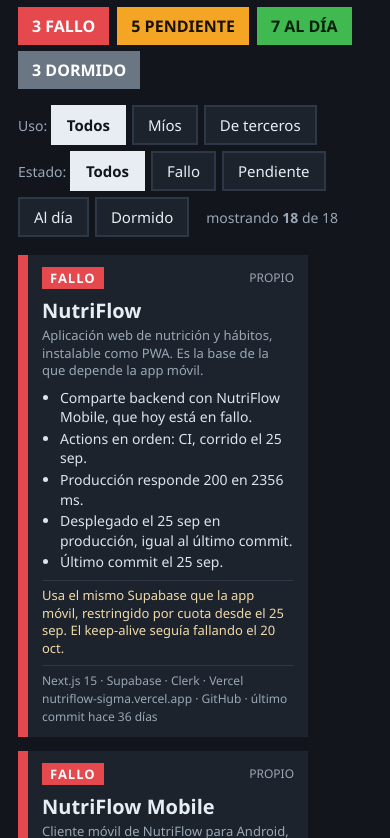
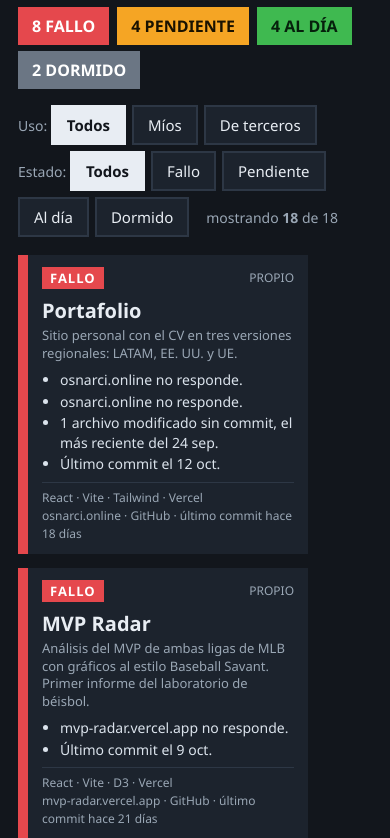
Before and after one commit to oscarjnz/rt-panel-79401b2e, a plain HTML site: page proyectos/index.html in a window 390 px wide. Shown: the part 118-956 px from the top of the page. Drawn offline with Linux system fonts and the light colour scheme.

Commit message:
Actualización 2026-10-30 20:46

```diff
--- a/proyectos/index.html
+++ b/proyectos/index.html
@@ -30,31 +30,31 @@
 .back{display:inline-block;margin:0 0 8px 0;padding:6px 14px;background:#1c232d;color:#9ec5f0;border:2px solid #2d3745;border-radius:18px;text-decoration:none;font-size:14px;}
 .foot{margin-top:16px;font-size:12px;color:#6b7684;}
 </style></head><body><div class="wrap">
-<div class="head"><div class="l"><a class="back" href="../">&#8249; Inicio</a><h1>Estado de proyectos</h1><div id="gen" data-ts="1793405774085"><span id="age">generado el 30 oct a las 20:16</span></div></div><div class="r"><div id="clock"></div></div></div>
+<div class="head"><div class="l"><a class="back" href="../">&#8249; Inicio</a><h1>Estado de proyectos</h1><div id="gen" data-ts="1793407574144"><span id="age">generado el 30 oct a las 20:46</span></div></div><div class="r"><div id="clock"></div></div></div>
 <div id="stalewarn">Los datos tienen más de 12 horas: el PC no ha regenerado el panel.</div>
-<div class="sum"><span class="s-rojo">3 FALLO</span><span class="s-ambar">5 PENDIENTE</span><span class="s-verde">7 AL DÍA</span><span class="s-gris">3 DORMIDO</span></div>
+<div class="sum"><span class="s-rojo">8 FALLO</span><span class="s-ambar">4 PENDIENTE</span><span class="s-verde">4 AL DÍA</span><span class="s-gris">2 DORMIDO</span></div>
 <div class="bar">Uso: <a class="btn on" data-g="uso" data-v="todos" href="#uso=todos">Todos</a><a class="btn" data-g="uso" data-v="propio" href="#uso=propio">Míos</a><a class="btn" data-g="uso" data-v="terceros" href="#uso=terceros">De terceros</a>
  &nbsp; Estado: <a class="btn on" data-g="est" data-v="todos" href="#est=todos">Todos</a><a class="btn" data-g="est" data-v="rojo" href="#est=rojo">Fallo</a><a class="btn" data-g="est" data-v="ambar" href="#est=ambar">Pendiente</a><a class="btn" data-g="est" data-v="verde" href="#est=verde">Al día</a><a class="btn" data-g="est" data-v="gris" href="#est=gris">Dormido</a>
  &nbsp; mostrando <b id="shown">18</b> de 18</div>
 <div id="cards">
-<div class="card e-rojo" data-uso="propio" data-est="rojo"><span class="chip">FALLO</span><span class="usotag">propio</span><div class="name">NutriFlow</div><div class="desc">Aplicación web de nutrición y hábitos, instalable como PWA. Es la base de la que depende la app móvil.</div><ul class="facts"><li>Comparte backend con NutriFlow Mobile, que hoy está en fallo.</li><li>Actions en orden: CI, corrido el 25 sep.</li><li>Producción responde 200 en 2356 ms.</li><li>Desplegado el 25 sep en producción, igual al último commit.</li><li>Último commit el 25 sep.</li></ul><div class="nota">Usa el mismo Supabase que la app móvil, restringido por cuota desde el 25 sep. El keep-alive seguía fallando el 20 oct.</div><div class="meta">Next.js 15 · Supabase · Clerk · Vercel<br>nutriflow-sigma.vercel.app · GitHub · último commit <span class="rel" data-ts="1790312870000"></span></div></div>
-<div class="card e-rojo" data-uso="propio" data-est="rojo"><span class="chip">FALLO</span><span class="usotag">propio</span><div class="name">NutriFlow Mobile</div><div class="desc">Cliente móvil de NutriFlow para Android, con APK de release firmado.</div><ul class="facts"><li>El último run de Actions (Supabase keep-alive) terminó en fallo el 28 oct.</li><li>3 archivos modificados sin commit, el más reciente del 4 sep.</li><li>Último commit el 25 sep.</li></ul><div class="nota">El keep-alive de Supabase recibe un 402: el proyecto está restringido por cuota (diagnosticado el 25 sep). Mientras siga así, la app no puede iniciar sesión.</div><div class="meta">Flutter · Supabase · Clerk<br>GitHub · último commit <span class="rel" data-ts="1790312870000"></span></div></div>
-<div class="card e-rojo" data-uso="propio" data-est="rojo"><span class="chip">FALLO</span><span class="usotag">propio</span><div class="name">S.S.S. Security Smart Services</div><div class="desc">Plataforma de monitoreo de seguridad de red: panel web, relay y agente de escaneo que corre en la máquina del cliente.</div><ul class="facts"><li>El chequeo de salud de la API reporta «degraded»: la base de datos no es alcanzable.</li><li>Producción responde 200 en 281 ms.</li><li>Desplegado el 27 ago en producción, igual al último commit.</li><li>Último commit el 27 ago.</li></ul><div class="nota">Causa conocida (verificada el 25 sep): el proyecto de Supabase está restringido por exceder la cuota de almacenamiento. Sigue sin responder el 21 oct.</div><div class="meta">React · Vite · TypeScript · Supabase · Vercel<br>securitysmartservices.site · GitHub · último commit <span class="rel" data-ts="1787851147000"></span></div></div>
+<div class="card e-rojo" data-uso="propio" data-est="rojo"><span class="chip">FALLO</span><span class="usotag">propio</span><div class="name">Portafolio</div><div class="desc">Sitio personal con el CV en tres versiones regionales: LATAM, EE. UU. y UE.</div><ul class="facts"><li>osnarci.online no responde.</li><li>osnarci.online no responde.</li><li>1 archivo modificado sin commit, el más reciente del 24 sep.</li><li>Último commit el 12 oct.</li></ul><div class="meta">React · Vite · Tailwind · Vercel<br>osnarci.online · GitHub · último commit <span class="rel" data-ts="1791819217000"></span></div></div>
+<div class="card e-rojo" data-uso="propio" data-est="rojo"><span class="chip">FALLO</span><span class="usotag">propio</span><div class="name">MVP Radar</div><div class="desc">Análisis del MVP de ambas ligas de MLB con gráficos al estilo Baseball Savant. Primer informe del laboratorio de béisbol.</div><ul class="facts"><li>mvp-radar.vercel.app no responde.</li><li>Último commit el 9 oct.</li></ul><div class="meta">React · Vite · D3 · Vercel<br>mvp-radar.vercel.app · GitHub · último commit <span class="rel" data-ts="1791557232000"></span></div></div>
+<div class="card e-rojo" data-uso="propio" data-est="rojo"><span class="chip">FALLO</span><span class="usotag">propio</span><div class="name">Índice académico PUCMM</div><div class="desc">Calculadora de índice para estudiantes de Derecho: se elige el cuatrimestre cerrado y solo se escriben las notas.</div><ul class="facts"><li>indice-academico.vercel.app no responde.</li><li>oscarjnz.github.io no responde.</li><li>Último commit el 7 oct.</li></ul><div class="meta">Web estática<br>indice-academico.vercel.app · oscarjnz.github.io · GitHub · último commit <span class="rel" data-ts="1791425111000"></span></div></div>
+<div class="card e-rojo" data-uso="propio" data-est="rojo"><span class="chip">FALLO</span><span class="usotag">propio</span><div class="name">Pedribel Motors</div><div class="desc">Portal de catálogo de un negocio de motos, con carrusel y un backend que sirve las imágenes desde Cloudflare R2.</div><ul class="facts"><li>oscarjnz.github.io no responde.</li><li>Último commit el 25 sep.</li></ul><div class="meta">HTML estático · Express · Cloudflare R2<br>oscarjnz.github.io · GitHub · último commit <span class="rel" data-ts="1790312871000"></span></div></div>
+<div class="card e-rojo" data-uso="propio" data-est="rojo"><span class="chip">FALLO</span><span class="usotag">propio</span><div class="name">NutriFlow</div><div class="desc">Aplicación web de nutrición y hábitos, instalable como PWA. Es la base de la que depende la app móvil.</div><ul class="facts"><li>nutriflow-sigma.vercel.app no responde.</li><li>Último commit el 25 sep.</li></ul><div class="nota">Usa el mismo Supabase que la app móvil, restringido por cuota desde el 25 sep. El keep-alive seguía fallando el 20 oct.</div><div class="meta">Next.js 15 · Supabase · Clerk · Vercel<br>nutriflow-sigma.vercel.app · GitHub · último commit <span class="rel" data-ts="1790312870000"></span></div></div>
+<div class="card e-rojo" data-uso="propio" data-est="rojo"><span class="chip">FALLO</span><span class="usotag">propio</span><div class="name">Active Calendar</div><div class="desc">Reúne las tareas de Blackboard de la semana por materia, con avance y recordatorios por correo y Telegram. Lo usan varios compañeros, cada uno con su cuenta.</div><ul class="facts"><li>activecalendar.site no responde.</li><li>La rama local no sigue a ninguna rama remota.</li><li>Se despliega a mano o por Actions con wrangler.</li><li>Último commit el 21 sep.</li></ul><div class="meta">Cloudflare Worker · Supabase<br>activecalendar.site · GitHub · último commit <span class="rel" data-ts="1790004262000"></span></div></div>
+<div class="card e-rojo" data-uso="propio" data-est="rojo"><span class="chip">FALLO</span><span class="usotag">propio</span><div class="name">S.S.S. Security Smart Services</div><div class="desc">Plataforma de monitoreo de seguridad de red: panel web, relay y agente de escaneo que corre en la máquina del cliente.</div><ul class="facts"><li>securitysmartservices.site no responde.</li><li>El chequeo de salud de la API reporta «sin respuesta».</li><li>Último commit el 27 ago.</li></ul><div class="nota">Causa conocida (verificada el 25 sep): el proyecto de Supabase está restringido por exceder la cuota de almacenamiento. Sigue sin responder el 21 oct.</div><div class="meta">React · Vite · TypeScript · Supabase · Vercel<br>securitysmartservices.site · GitHub · último commit <span class="rel" data-ts="1787851147000"></span></div></div>
+<div class="card e-rojo" data-uso="propio" data-est="rojo"><span class="chip">FALLO</span><span class="usotag">propio</span><div class="name">Productivity OS</div><div class="desc">Aplicación de productividad personal desplegada en Vercel.</div><ul class="facts"><li>productivity-os-beryl.vercel.app no responde.</li><li>Sin commits desde el 2 jul.</li></ul><div class="meta">Next.js 15 · Supabase · Vercel<br>productivity-os-beryl.vercel.app · GitHub · último commit <span class="rel" data-ts="1783050719000"></span></div></div>
 <div class="card e-ambar" data-uso="propio" data-est="ambar"><span class="chip">PENDIENTE</span><span class="usotag">propio</span><div class="name">Automatizaciones n8n</div><div class="desc">Flujos de n8n en un VPS, con un único script de despliegue y pruebas por workflow.</div><ul class="facts"><li>2 archivos modificados sin commit, el más reciente del 7 oct.</li><li>Último commit el 22 oct.</li></ul><div class="meta">n8n · Node<br>GitHub · último commit <span class="rel" data-ts="1792702065000"></span></div></div>
 <div class="card e-ambar" data-uso="terceros" data-est="ambar"><span class="chip">PENDIENTE</span><span class="usotag">terceros · cliente</span><div class="name">Les Chez Casa de Moda</div><div class="desc">Tienda online de moda para una clienta. Se construye por fases: el frontend y las pruebas están al día; base de datos, despliegue y dominio vienen después.</div><ul class="facts"><li>9 archivos modificados sin commit, el más reciente del 22 oct.</li><li>Último commit el 21 oct.</li></ul><div class="meta">Next.js 16 · Tailwind 4 · Vitest · Playwright<br>GitHub · último commit <span class="rel" data-ts="1792594529000"></span></div></div>
-<div class="card e-ambar" data-uso="propio" data-est="ambar"><span class="chip">PENDIENTE</span><span class="usotag">propio</span><div class="name">Portafolio</div><div class="desc">Sitio personal con el CV en tres versiones regionales: LATAM, EE. UU. y UE.</div><ul class="facts"><li>1 archivo modificado sin commit, el más reciente del 24 sep.</li><li>Las 2 URL de producción responden 200.</li><li>Desplegado el 12 oct en producción, igual al último commit.</li><li>Último commit el 12 oct.</li></ul><div class="meta">React · Vite · Tailwind · Vercel<br>osnarci.online · GitHub · último commit <span class="rel" data-ts="1791819217000"></span></div></div>
-<div class="card e-ambar" data-uso="propio" data-est="ambar"><span class="chip">PENDIENTE</span><span class="usotag">propio</span><div class="name">Active Calendar</div><div class="desc">Reúne las tareas de Blackboard de la semana por materia, con avance y recordatorios por correo y Telegram. Lo usan varios compañeros, cada uno con su cuenta.</div><ul class="facts"><li>La rama local no sigue a ninguna rama remota.</li><li>Actions en orden: Deploy Worker, corrido el 21 sep.</li><li>Producción responde 200 en 564 ms.</li><li>Se despliega a mano o por Actions con wrangler.</li><li>Último commit el 21 sep.</li></ul><div class="meta">Cloudflare Worker · Supabase<br>activecalendar.site · GitHub · último commit <span class="rel" data-ts="1790004262000"></span></div></div>
-<div class="card e-ambar" data-uso="propio" data-est="ambar"><span class="chip">PENDIENTE</span><span class="usotag">propio</span><div class="name">S.S.S. Scanner Agent</div><div class="desc">Agente de código abierto (MIT) que corre dentro de la red del cliente y ejecuta los escaneos que ordena el panel.</div><ul class="facts"><li>La rama local no sigue a ninguna rama remota.</li><li>Actions en orden: Build &amp; Release Agent Binaries, corrido el 9 ago.</li><li>Último commit el 9 ago.</li></ul><div class="meta">Node · TypeScript<br>GitHub · último commit <span class="rel" data-ts="1786250845000"></span></div></div>
+<div class="card e-ambar" data-uso="propio" data-est="ambar"><span class="chip">PENDIENTE</span><span class="usotag">propio</span><div class="name">NutriFlow Mobile</div><div class="desc">Cliente móvil de NutriFlow para Android, con APK de release firmado.</div><ul class="facts"><li>3 archivos modificados sin commit, el más reciente del 4 sep.</li><li>Último commit el 25 sep.</li></ul><div class="nota">El keep-alive de Supabase recibe un 402: el proyecto está restringido por cuota (diagnosticado el 25 sep). Mientras siga así, la app no puede iniciar sesión.</div><div class="meta">Flutter · Supabase · Clerk<br>GitHub · último commit <span class="rel" data-ts="1790312870000"></span></div></div>
+<div class="card e-ambar" data-uso="propio" data-est="ambar"><span class="chip">PENDIENTE</span><span class="usotag">propio</span><div class="name">S.S.S. Scanner Agent</div><div class="desc">Agente de código abierto (MIT) que corre dentro de la red del cliente y ejecuta los escaneos que ordena el panel.</div><ul class="facts"><li>La rama local no sigue a ninguna rama remota.</li><li>Último commit el 9 ago.</li></ul><div class="meta">Node · TypeScript<br>GitHub · último commit <span class="rel" data-ts="1786250845000"></span></div></div>
 <div class="card e-verde" data-uso="propio" data-est="verde"><span class="chip">ACTIVO</span><span class="usotag">propio · UNIBE</span><div class="name">SEO de UNIBE</div><div class="desc">Optimización SEO (Rank Math) de los sitios de la universidad, una subcarpeta por sitio y un informe de entrega por cada uno.</div><ul class="facts"><li>Última nota de trabajo el 23 oct.</li><li>Sin repositorio: el avance se sigue por las notas de la carpeta.</li></ul><div class="meta">WordPress · Rank Math<br>local · última nota <span class="rel" data-ts="1792764385477"></span></div></div>
-<div class="card e-verde" data-uso="propio" data-est="verde"><span class="chip">AL DÍA</span><span class="usotag">propio</span><div class="name">MVP Radar</div><div class="desc">Análisis del MVP de ambas ligas de MLB con gráficos al estilo Baseball Savant. Primer informe del laboratorio de béisbol.</div><ul class="facts"><li>Producción responde 200 en 551 ms.</li><li>Desplegado el 9 oct en producción, igual al último commit.</li><li>Último commit el 9 oct.</li></ul><div class="meta">React · Vite · D3 · Vercel<br>mvp-radar.vercel.app · GitHub · último commit <span class="rel" data-ts="1791557232000"></span></div></div>
-<div class="card e-verde" data-uso="propio" data-est="verde"><span class="chip">AL DÍA</span><span class="usotag">propio</span><div class="name">Índice académico PUCMM</div><div class="desc">Calculadora de índice para estudiantes de Derecho: se elige el cuatrimestre cerrado y solo se escriben las notas.</div><ul class="facts"><li>Actions en orden: pages-build-deployment, corrido el 7 oct.</li><li>Las 2 URL de producción responden 200.</li><li>Desplegado el 7 oct en GitHub Pages, igual al último commit.</li><li>Último commit el 7 oct.</li></ul><div class="meta">Web estática<br>indice-academico.vercel.app · oscarjnz.github.io · GitHub · último commit <span class="rel" data-ts="1791425111000"></span></div></div>
-<div class="card e-verde" data-uso="propio" data-est="verde"><span class="chip">AL DÍA</span><span class="usotag">propio</span><div class="name">Pedribel Motors</div><div class="desc">Portal de catálogo de un negocio de motos, con carrusel y un backend que sirve las imágenes desde Cloudflare R2.</div><ul class="facts"><li>Actions en orden: pages-build-deployment, corrido el 25 sep.</li><li>Producción responde 200 en 205 ms.</li><li>Desplegado el 25 sep en GitHub Pages, igual al último commit.</li><li>Último commit el 25 sep.</li></ul><div class="meta">HTML estático · Express · Cloudflare R2<br>oscarjnz.github.io · GitHub · último commit <span class="rel" data-ts="1790312871000"></span></div></div>
-<div class="card e-verde" data-uso="propio" data-est="verde"><span class="chip">AL DÍA</span><span class="usotag">propio</span><div class="name">Secure Home AI</div><div class="desc">Repositorio original del producto S.H.S (Security Home Services). El desarrollo vigente vive en S.S.S.</div><ul class="facts"><li>Actions en orden: CI, corrido el 26 abr.</li><li>Desplegado el 25 sep en producción, igual al último commit.</li><li>Último commit el 25 sep.</li></ul><div class="meta">React 18 · Vite · Supabase<br>GitHub · último commit <span class="rel" data-ts="1790312871000"></span></div></div>
-<div class="card e-verde" data-uso="propio" data-est="verde"><span class="chip">AL DÍA</span><span class="usotag">propio</span><div class="name">MCU Timeline</div><div class="desc">Línea de tiempo cronológica y narrativa del universo cinematográfico de Marvel, en español e inglés.</div><ul class="facts"><li>Desplegado el 2 sep en producción, igual al último commit.</li><li>Último commit el 2 sep.</li></ul><div class="meta">Next.js 16 · Tailwind 4<br>GitHub · último commit <span class="rel" data-ts="1788403628000"></span></div></div>
+<div class="card e-verde" data-uso="propio" data-est="verde"><span class="chip">AL DÍA</span><span class="usotag">propio</span><div class="name">Secure Home AI</div><div class="desc">Repositorio original del producto S.H.S (Security Home Services). El desarrollo vigente vive en S.S.S.</div><ul class="facts"><li>Último commit el 25 sep.</li></ul><div class="meta">React 18 · Vite · Supabase<br>GitHub · último commit <span class="rel" data-ts="1790312871000"></span></div></div>
+<div class="card e-verde" data-uso="propio" data-est="verde"><span class="chip">AL DÍA</span><span class="usotag">propio</span><div class="name">MCU Timeline</div><div class="desc">Línea de tiempo cronológica y narrativa del universo cinematográfico de Marvel, en español e inglés.</div><ul class="facts"><li>Último commit el 2 sep.</li></ul><div class="meta">Next.js 16 · Tailwind 4<br>GitHub · último commit <span class="rel" data-ts="1788403628000"></span></div></div>
 <div class="card e-verde" data-uso="propio" data-est="verde"><span class="chip">AL DÍA</span><span class="usotag">propio</span><div class="name">Jarvis UI</div><div class="desc">Interfaz web del asistente Jarvis.</div><ul class="facts"><li>Último commit el 21 ago.</li></ul><div class="meta">Next.js 16 · Tailwind 4<br>local · último commit <span class="rel" data-ts="1787341592000"></span></div></div>
 <div class="card e-gris" data-uso="propio" data-est="gris"><span class="chip">SIN GIT</span><span class="usotag">propio</span><div class="name">Jarvis</div><div class="desc">Asistente personal local-first: el modelo corre en la propia máquina y los datos personales no salen a proveedores de IA.</div><ul class="facts"><li>Última nota de trabajo el 25 sep.</li><li>Sin repositorio: el avance se sigue por las notas de la carpeta.</li></ul><div class="meta">Ollama · local<br>local · última nota <span class="rel" data-ts="1790312598806"></span></div></div>
 <div class="card e-gris" data-uso="propio" data-est="gris"><span class="chip">DORMIDO</span><span class="usotag">propio</span><div class="name">S.S.S. Relay</div><div class="desc">Servidor WebSocket que conecta los agentes locales con el backend y despacha los escaneos.</div><ul class="facts"><li>Sin commits desde el 2 jul.</li></ul><div class="meta">Node · WebSocket · Fly.io<br>GitHub · último commit <span class="rel" data-ts="1783051073000"></span></div></div>
-<div class="card e-gris" data-uso="propio" data-est="gris"><span class="chip">DORMIDO</span><span class="usotag">propio</span><div class="name">Productivity OS</div><div class="desc">Aplicación de productividad personal desplegada en Vercel.</div><ul class="facts"><li>Producción responde 200 en 1432 ms.</li><li>Desplegado el 2 jul en producción, igual al último commit.</li><li>Sin commits desde el 2 jul.</li></ul><div class="meta">Next.js 15 · Supabase · Vercel<br>productivity-os-beryl.vercel.app · GitHub · último commit <span class="rel" data-ts="1783050719000"></span></div></div>
 </div>
 <div class="foot">Rojo: algo no funciona. Ámbar: trabajo sin subir o desfasado. Verde: al día. Gris: sin actividad en 90 días. Se genera desde git, GitHub, despliegues y las propias URL.</div>
 </div><script>
```
Also changed, not shown: proyectos/resumen.js (+1 -1 lines), proyectos/trabajo.js (+1 -1 lines).
